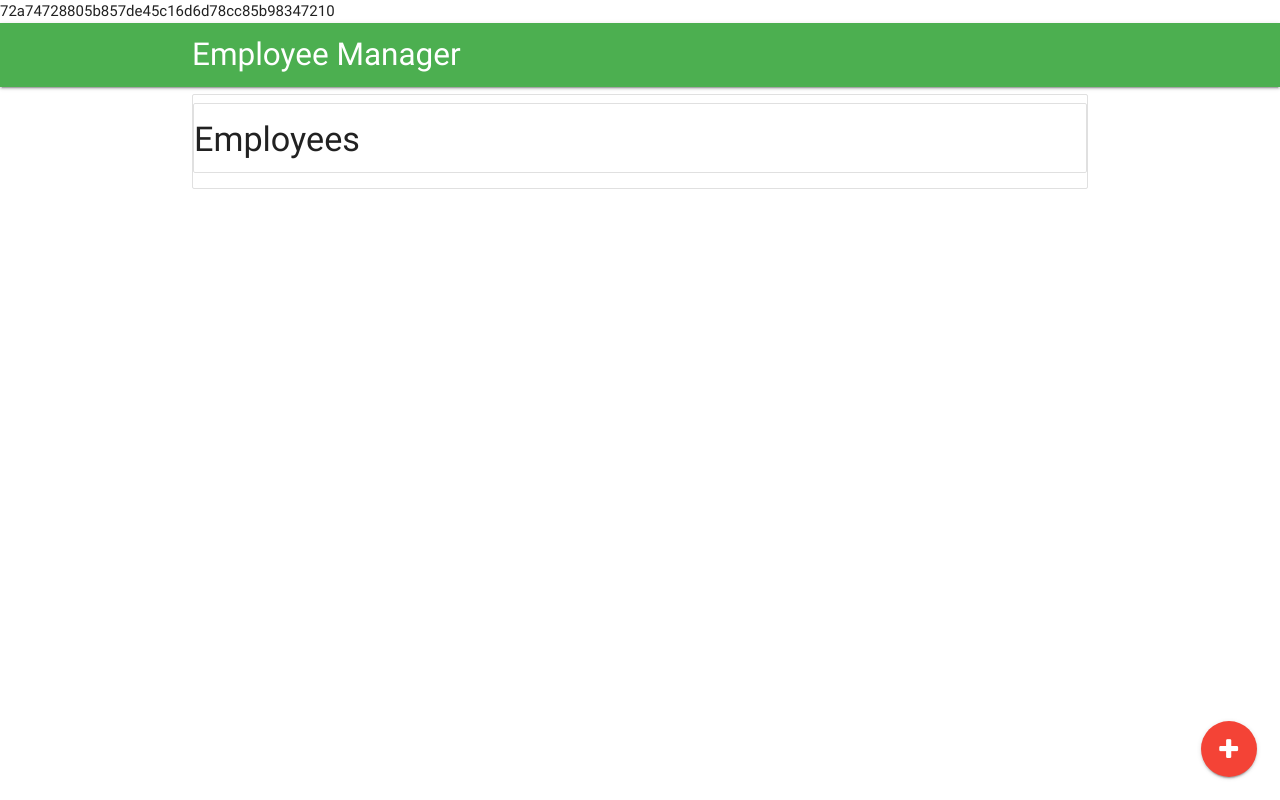
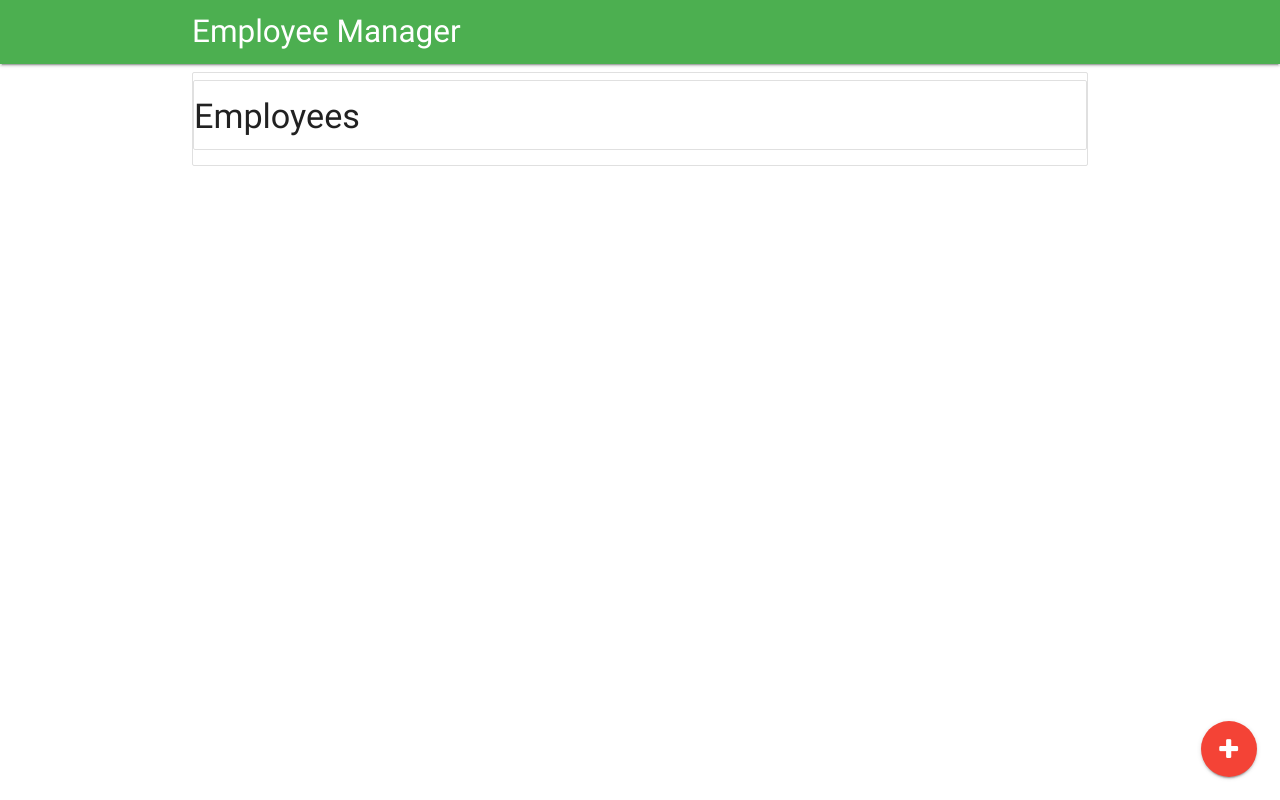
Before and after one commit to UjjalKar/Ujjalkar.github.io, a plain HTML site: page index.html in a window 1280 px wide. Drawn offline with nearby package versions, Linux system fonts and the light colour scheme; no server answers.

Commit message:
Update index.html

```diff
--- a/index.html
+++ b/index.html
@@ -1 +1 @@
-<!DOCTYPE html><html><head>72a74728805b857de45c16d6d78cc85b98347210<meta charset=utf-8><meta name=viewport content="width=device-width,initial-scale=1"><link rel=stylesheet href=https://cdnjs.cloudflare.com/ajax/libs/materialize/0.100.2/css/materialize.min.css><link href=https://maxcdn.bootstrapcdn.com/font-awesome/4.7.0/css/font-awesome.min.css rel=stylesheet integrity=sha384-wvfXpqpZZVQGK6TAh5PVlGOfQNHSoD2xbE+QkPxCAFlNEevoEH3Sl0sibVcOQVnN crossorigin=anonymous><title>Employee Manager</title></head><body><div id=app></div><script src=https://code.jquery.com/jquery-3.2.1.js integrity="sha256-DZAnKJ/6XZ9si04Hgrsxu/8s717jcIzLy3oi35EouyE=" crossorigin=anonymous></script><script src=https://cdnjs.cloudflare.com/ajax/libs/materialize/0.100.2/js/materialize.min.js></script><script type=text/javascript src=/static/js/manifest.dcf9441029d647f65b10.js></script><script type=text/javascript src=/static/js/vendor.4e1918d9b370c25f01de.js></script><script type=text/javascript src=/static/js/app.cc0c56dd30c9372270e6.js></script></body></html>
+<!DOCTYPE html><html><head><meta charset=utf-8><meta name=viewport content="width=device-width,initial-scale=1"><link rel=stylesheet href=https://cdnjs.cloudflare.com/ajax/libs/materialize/0.100.2/css/materialize.min.css><link href=https://maxcdn.bootstrapcdn.com/font-awesome/4.7.0/css/font-awesome.min.css rel=stylesheet integrity=sha384-wvfXpqpZZVQGK6TAh5PVlGOfQNHSoD2xbE+QkPxCAFlNEevoEH3Sl0sibVcOQVnN crossorigin=anonymous><title>Employee Manager</title></head><body><div id=app></div><script src=https://code.jquery.com/jquery-3.2.1.js integrity="sha256-DZAnKJ/6XZ9si04Hgrsxu/8s717jcIzLy3oi35EouyE=" crossorigin=anonymous></script><script src=https://cdnjs.cloudflare.com/ajax/libs/materialize/0.100.2/js/materialize.min.js></script><script type=text/javascript src=/static/js/manifest.dcf9441029d647f65b10.js></script><script type=text/javascript src=/static/js/vendor.4e1918d9b370c25f01de.js></script><script type=text/javascript src=/static/js/app.cc0c56dd30c9372270e6.js></script></body></html>
```
